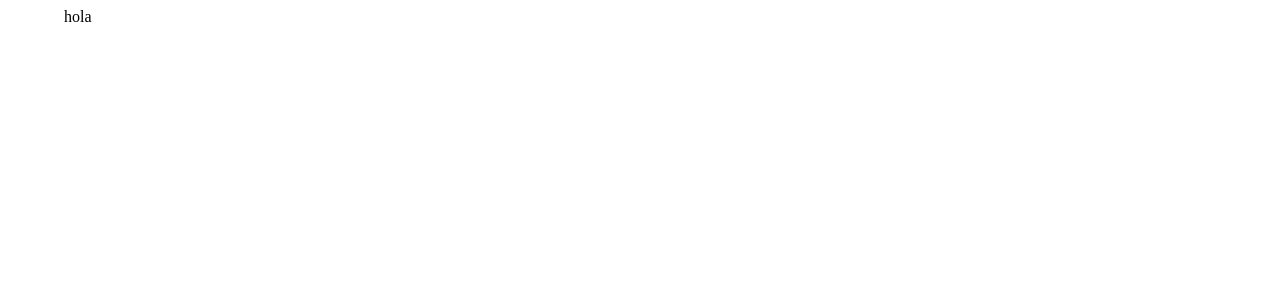
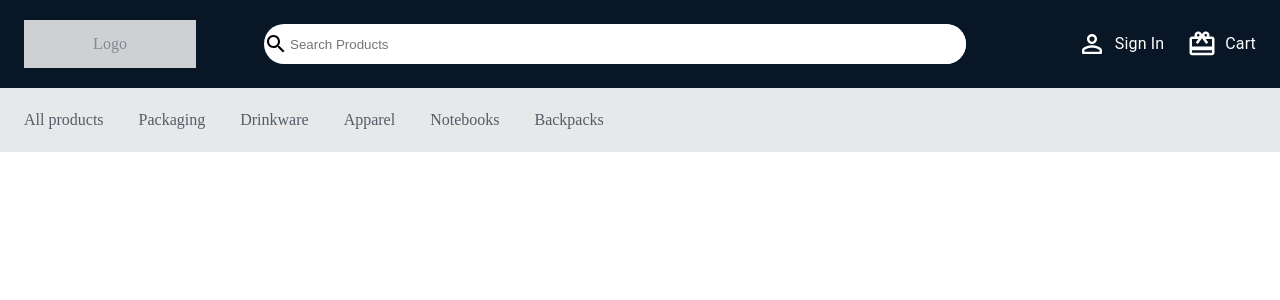
Before and after one commit to ElDev1/react-swagcharm-challenge, a React (Vite) app: page / in a window 1280 px wide. Shown: the top 300 px of the page. Built offline with nearby package versions, Linux system fonts and the light colour scheme.

Commit message:
create header

```diff
--- a/package.json
+++ b/package.json
@@ -11,6 +11,7 @@
   "dependencies": {
     "@emotion/react": "^11.10.5",
     "@emotion/styled": "^11.10.5",
+    "@mui/icons-material": "^5.11.0",
     "@mui/material": "^5.11.5",
     "react": "^18.2.0",
     "react-dom": "^18.2.0"
--- a/src/App.tsx
+++ b/src/App.tsx
@@ -8,9 +8,11 @@ function App() {
 
 
   return (
-    <Container>
+    <div>
       <Header />
-    </Container>
+      <Container maxWidth="xl">
+      </Container>
+    </div>
   )
 }
 
--- a/src/components/Header/index.tsx
+++ b/src/components/Header/index.tsx
@@ -1,13 +1,84 @@
-import { Box, Stack } from "@mui/material";
+import { Box, IconButton, Link, Typography } from "@mui/material";
+import { Container } from "@mui/system";
+
+import SearchIcon from '@mui/icons-material/Search';
+import PersonOutlineRoundedIcon from '@mui/icons-material/PersonOutlineRounded';
+import RedeemIcon from '@mui/icons-material/Redeem';
 
 const Header = () => {
   return (
-    <Box component="nav">
-        <Stack>
-            <Box bgColor={"text.disabled"}>
-                hola
-            </Box>
-        </Stack>
+    <Box component="header" >
+        <Box
+            backgroundColor="#091625"
+            height="88px"
+            width="100%"
+            display="flex"
+            alignItems="center"
+        >
+            <Container maxWidth="xl">
+                <Box display="flex" justifyContent="space-between">
+                    <Box display="flex" alignItems="center">
+                        <Box
+                            width="172px"
+                            display="flex"
+                            alignItems="center"
+                            justifyContent="center"
+                            height="48px"
+                            backgroundColor="#CED0D3"
+                            color="#848A92"
+                        >
+                            Logo
+                        </Box>
+                        <Box
+                            height="40px"
+                            borderRadius="20px"
+                            marginLeft="68px"
+                            backgroundColor="white"
+                            display="flex"
+                            alignItems="center"
+                        >
+                            <SearchIcon width="16px" height="16px"/>
+                            <Box
+                                component="input"
+                                marginLeft="2px"
+                                width="676px"
+                                height="40px"
+                                borderRadius="20px"
+                                border="none"
+                                placeHolder="Search Products"
+                            />
+
+                        </Box>
+                    </Box>
+                    <Box  display="flex" alignItems="center" gap="15px">
+                        <Box display="flex" alignItems="center" >
+                            <IconButton>
+                                <PersonOutlineRoundedIcon style={{ fontSize: 30, color:"white" }}/>
+                            </IconButton>
+                            <Typography component="p" color="white">Sign In</Typography>
+                        </Box>
+                        <Box display="flex" alignItems="center" >
+                            <IconButton>
+                                <RedeemIcon style={{ fontSize: 30, color:"white" }}/>
+                            </IconButton>
+                            <Typography component="p" color="white">Cart</Typography>
+                        </Box>
+                    </Box>
+                </Box>
+            </Container>
+        </Box>
+        <Box backgroundColor="#E6E8E9" height="64px" display="flex"  alignItems="center">
+            <Container maxWidth="xl">
+                <Box display="flex" gap="35px">
+                    <Link href="#" underline="none" color="#535C67">All products</Link>
+                    <Link  href="#" underline="none" color="#535C67">Packaging</Link>
+                    <Link  href="#" underline="none" color="#535C67">Drinkware</Link>
+                    <Link  href="#" underline="none" color="#535C67">Apparel</Link>
+                    <Link  href="#" underline="none" color="#535C67">Notebooks</Link>
+                    <Link  href="#" underline="none" color="#535C67">Backpacks</Link>
+                </Box>
+            </Container>
+        </Box>
     </Box>
   )
 }
--- a/src/index.css
+++ b/src/index.css
@@ -0,0 +1,5 @@
+* {
+    margin: 0;
+    padding: 0;
+    box-sizing: border-box;
+}
```
Also changed, not shown: 1 other file (tests, documents, lock files or other folders).
